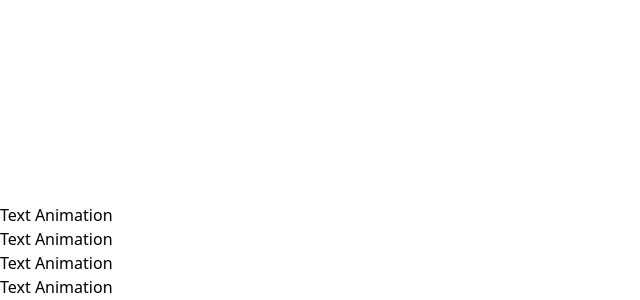
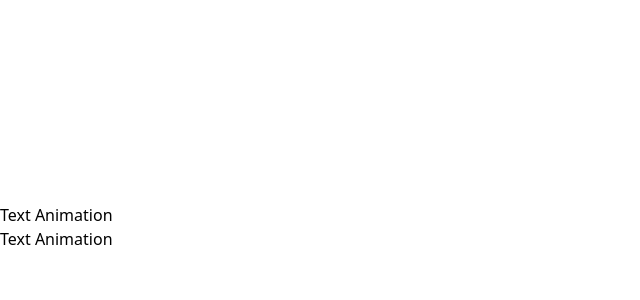
Before and after one commit to KB2311/GSAP-Animation, a Next.js app: page / in a window 1280 px wide. Shown: the part 4726-5026 px from the top of the page, without its empty margins (0-640 px from the left). After the commit the page ends 4977 px from the top, so only its background shows below. Built offline with nearby package versions, Linux system fonts and the light colour scheme.

Commit message:
issue fixed in video animation

```diff
--- a/src/app/Animation2.jsx
+++ b/src/app/Animation2.jsx
@@ -1,5 +1,5 @@
 "use client";
-import React, { useEffect, useRef } from "react";
+import React, { useRef } from "react";
 import { gsap } from "gsap/dist/gsap";
 import { ScrollTrigger } from "gsap/dist/ScrollTrigger";
 import { useGSAP } from "@gsap/react";
--- a/src/app/TextAnimation.jsx
+++ b/src/app/TextAnimation.jsx
@@ -27,7 +27,7 @@ const TextAnimation = () => {
     });
   });
   return (
-    <div ref={wrapperBox} className="h-96 bg-blue-300 p-40">
+    <div ref={wrapperBox} className="h-96 w-max bg-blue-300 p-40">
       <h1 className="text-3xl">
         Text Animation <span ref={text}></span>
       </h1>
--- a/src/app/VideoSection.css
+++ b/src/app/VideoSection.css
@@ -5,15 +5,13 @@
   overflow: hidden;
   display: flex;
   justify-content: center;
-  align-items: end;
+  align-items: center;
   perspective: 600px;
-  background-repeat: no-repeat;
-  background-size: cover;
 }
 
 .video-container {
-  width: 80%;
-  height: 80%;
+  width: 70%;
+  height: 70%;
   transform-origin: bottom center;
   transform: perspective(600px) rotateX(20deg);
   opacity: 1;
--- a/src/app/page.js
+++ b/src/app/page.js
@@ -15,9 +15,6 @@ export default function Home() {
       <VideoSection />
       <TextAnimation />
       <TextAnimation />
-      <TextAnimation />
-      <TextAnimation />
-      <TextAnimation />
     </>
   );
 }
```
